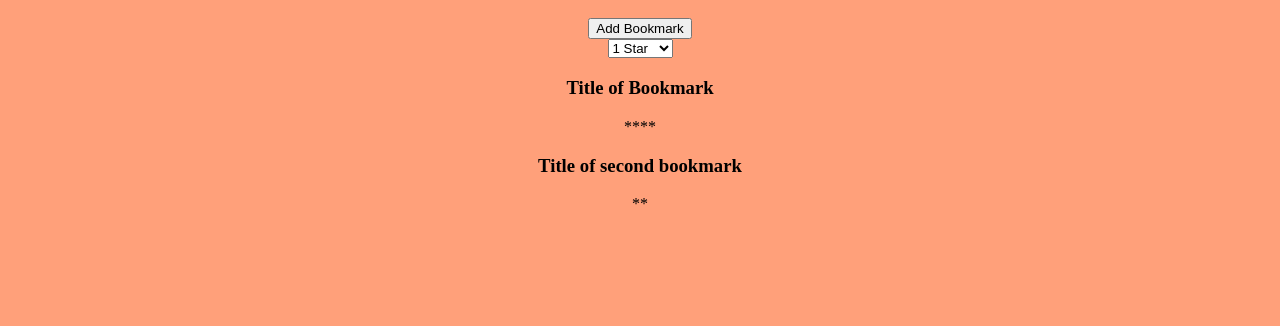
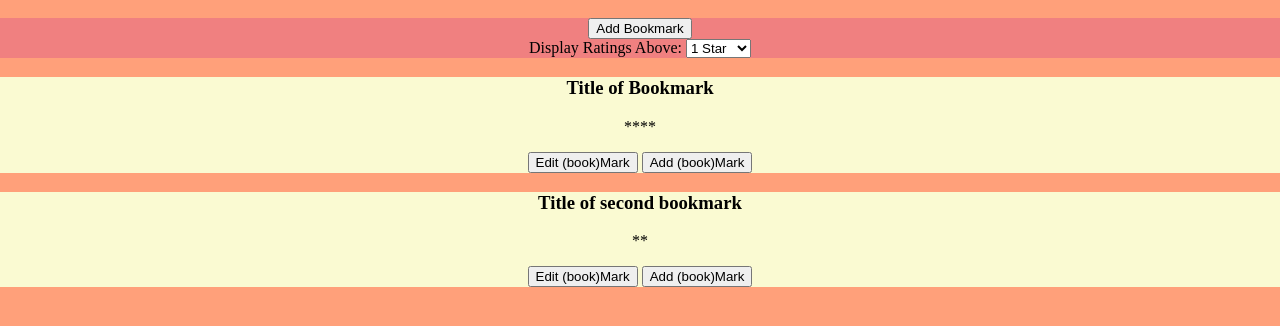
Before and after one commit to thinkful-ei27/Nicholas-bookmarks-app, a plain HTML site: page default.html in a window 1280 px wide. Shown: the part 40-366 px from the top of the page. Drawn offline with nearby package versions, Linux system fonts and the light colour scheme.

Commit message:
put the default page html into default.html. Added store IFFE. returns items addMark, displayRating, and sErr

```diff
--- a/default.html
+++ b/default.html
@@ -11,9 +11,10 @@
     <header role = 'banner'>
         <h1>Thinkful's Book of Marks</h1>
     </header>
-    <div role = 'container' class = 'wide container'>
+    <div role = 'container' class = 'wide container add-rating'>
         <button>Add Bookmark</button>
         <form>
+            <label>Display Ratings Above:</label>
             <select>
                 <option value="1">1 Star</option>
                 <option value="2">2 Stars</option>
@@ -23,13 +24,17 @@
             </select>
         </form>
     </div>
-    <div role = 'container' id = 'input later' class ='thin container'>
+    <div role = 'container' id = 'input later' class ='bookmark'>
         <h3>Title of Bookmark</h3>
         <p role = 'rating'>****</p>
+        <button>Edit (book)Mark</button>
+        <button>Add (book)Mark</button>
     </div>
-    <div role = 'container' id = 'input later' class ='thin container'>
+    <div role = 'container' id = 'input later' class ='bookmark'>
         <h3>Title of second bookmark</h3>
         <p role = 'rating'>**</p>
+        <button>Edit (book)Mark</button>
+        <button>Add (book)Mark</button>
     </div>
   </body>
   <script src="https://code.jquery.com/jquery-3.2.1.min.js"></script>
--- a/scripts/store.js
+++ b/scripts/store.js
@@ -0,0 +1,16 @@
+'use strict';
+/* global, index, api */
+
+const store = (function(){
+  const items =[{title: 'MarkBook', url:'www.google.com', desc: 'This is a bookmark', rating: 3, expanded: false, edit: false},
+    {title: 'Mark\'s Books', url: 'www.facebook.com', desc: 'cesspool', rating: 1, expanded: false, edit: false}];
+  let addMark = false;
+  let displayRating = 1;
+  let sErr = '';
+  return {
+    items,
+    addMark,
+    displayRating,
+    sErr
+  };
+}());
```
